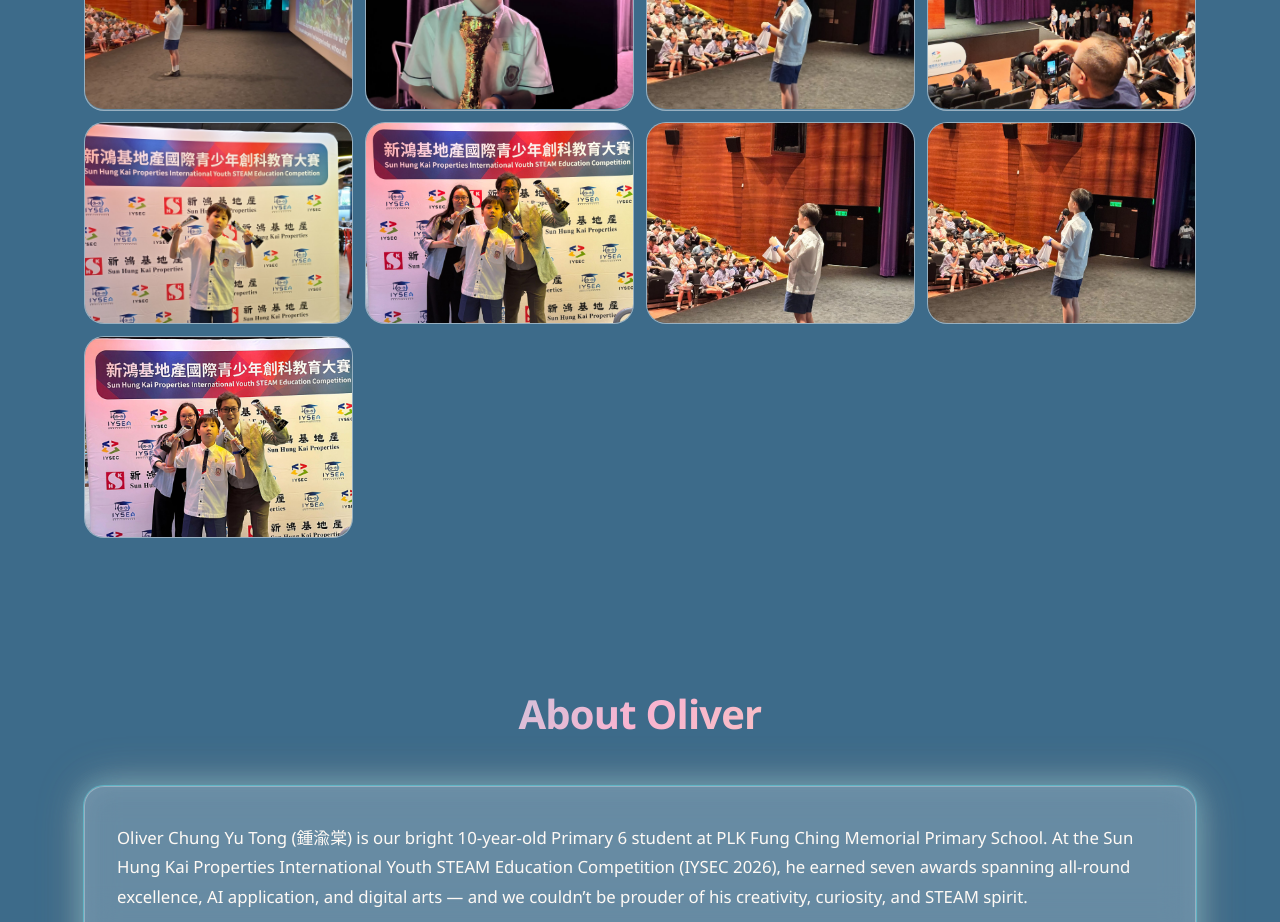
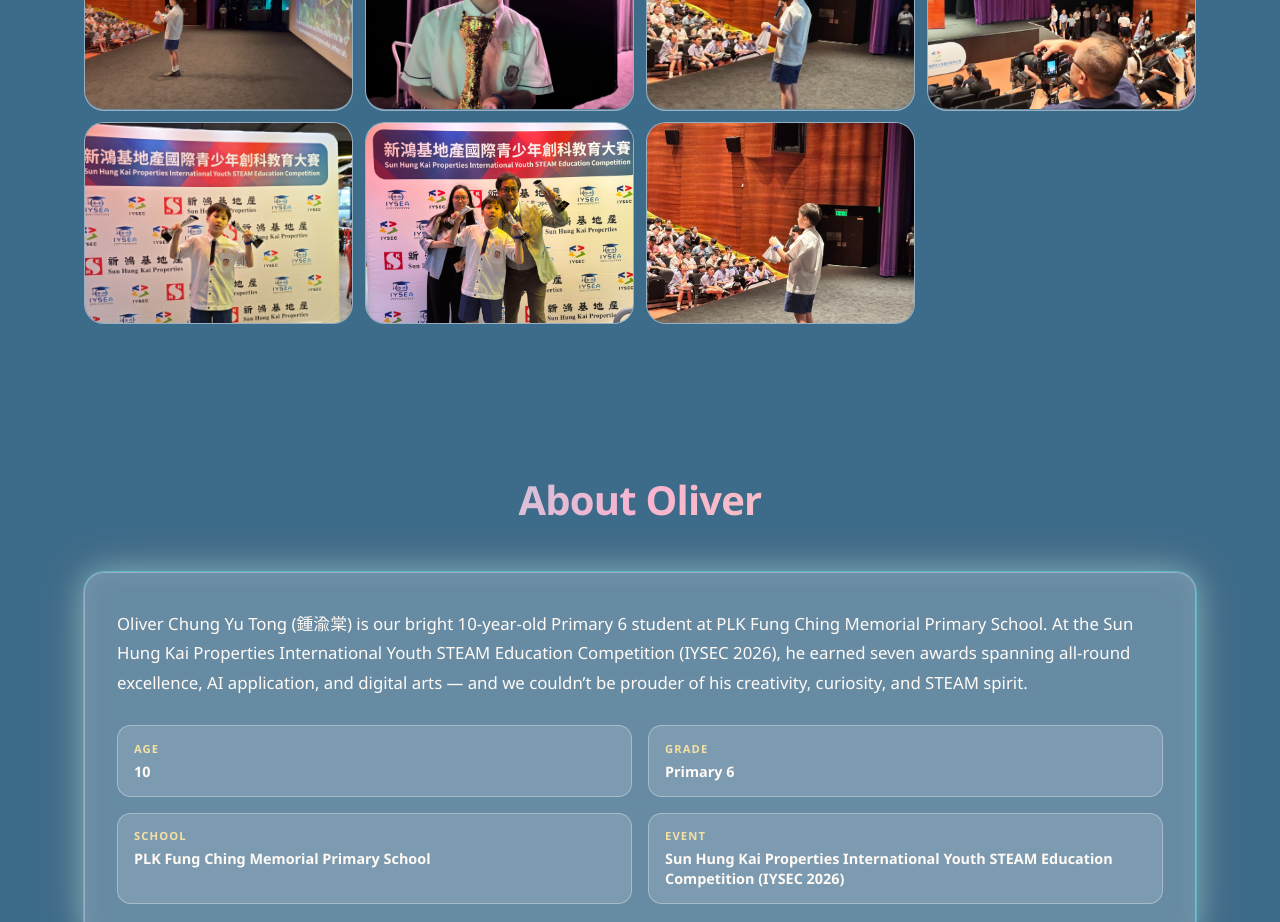
Before and after one commit to abc1235647899/oliver-iysec-2026, a React (Vite) app: page / in a window 1280 px wide. Shown: the part 3860-4782 px from the top of the page. Built offline with nearby package versions, Linux system fonts and the light colour scheme.

Commit message:
Remove Joyful Moments duplicates; restore Temple merit photographer original

```diff
--- a/src/data/awards.ts
+++ b/src/data/awards.ts
@@ -239,8 +239,6 @@
     { file: 'ceremony/12-event-backdrop.jpg', en: 'With trophies at the event backdrop', zh: '活動背板前與獎盃' },
     { file: '02-family-trophies-alt.jpg', en: 'Family with trophies', zh: '一家與獎盃合照' },
     { file: '05-oliver-speech-stage.jpg', en: 'Oliver speaking on stage', zh: '渝棠舞台發言' },
-    { file: '06-oliver-speech-close.jpg', en: 'Speech close-up with mic', zh: '發言特寫' },
-    { file: 'ceremony/14-family-trophies-backdrop.jpg', en: 'Family with trophies at the backdrop', zh: '一家於背板前手持獎盃' },
   ],
 } as const
 
```
Also changed, not shown: public/photos/ceremony/04-da-merit-clean.jpg, public/photos/ceremony/04-da-merit-original.jpg.
